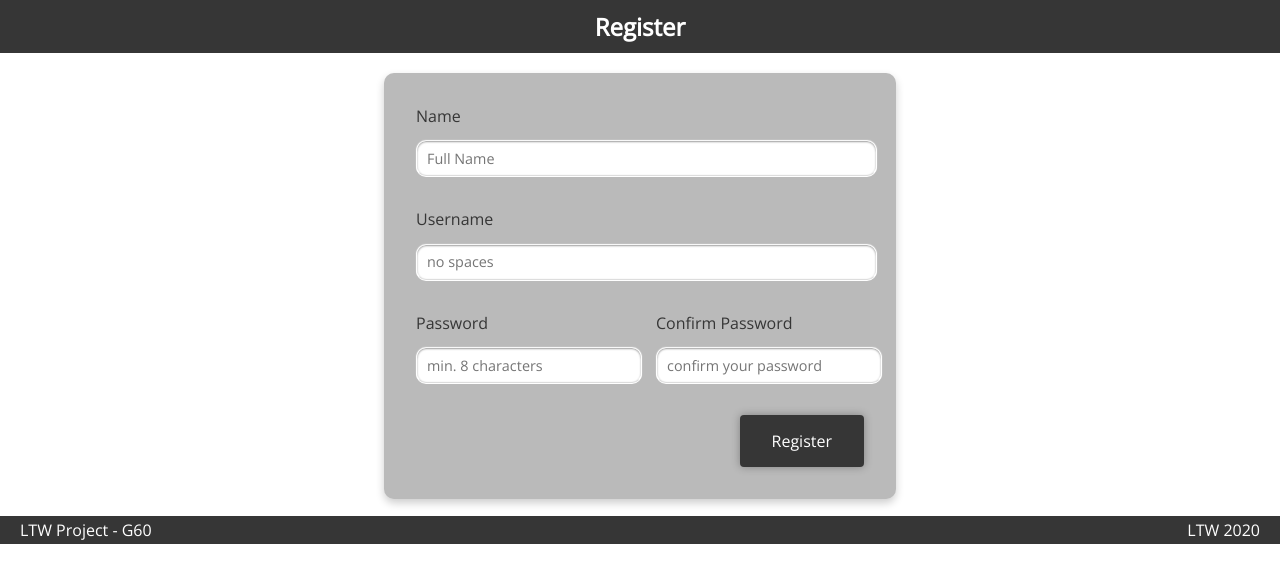
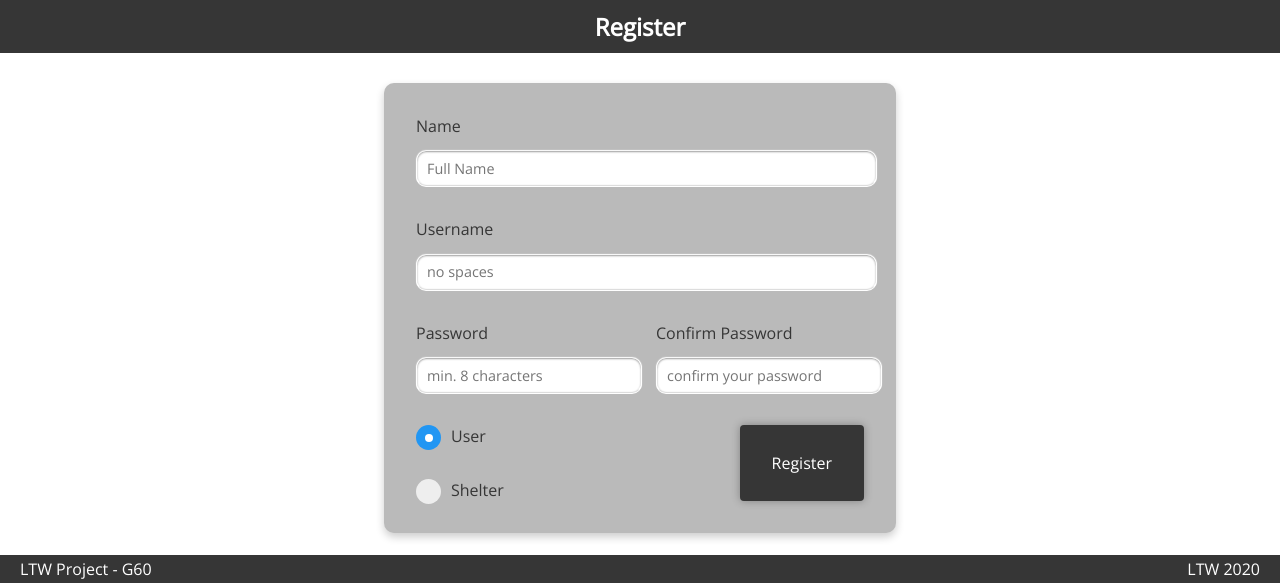
Before and after one commit to FEUP-LTW/ltw-project-g60, a PHP site: page /register in a window 1280 px wide. Shown: the part 256-839 px from the top of the page. Before the commit the page ends 800 px from the top, so only its background shows below. Run offline with PHP 8.4, Linux system fonts and the light colour scheme; some libraries are stand-ins or nearby versions.

Commit message:
last changes on register page

```diff
--- a/database/users.php
+++ b/database/users.php
@@ -87,3 +87,7 @@ function userExists($username, $password)
         return true;
     }
 }
+
+function registerUser($name, $username, $password, $usertype) {
+
+}
--- a/style/credentials.sass
+++ b/style/credentials.sass
@@ -49,8 +49,8 @@
 #register
   form
     display: grid
-    margin: 20px auto
-    grid-template-rows: 1fr 1fr 1fr 0.5fr
+    margin: 30px auto 50px
+    grid-template-rows: 0.6fr 0.6fr 0.6fr 0.5fr
     grid-template-columns: 1fr 1fr
     input[type=text], input[type=password]
       width: 98%
@@ -66,6 +66,53 @@
     label:nth-of-type(4)
       grid-column: 2
       grid-row: 3
+    div
+      grid-column: 1
+      grid-row: 4
+      label
+        display: block
+        position: relative
+        padding-left: 35px
+        margin-left: 1em
+        margin-bottom: 0
+        cursor: pointer
+        -webkit-user-select: none
+        -moz-user-select: none
+        -ms-user-select: none
+        user-select: none
+        input
+          position: absolute
+          opacity: 0
+          cursor: pointer
+          height: 0
+          width: 0
+        .checkmark
+          position: absolute
+          top: 1em
+          left: 0
+          height: 25px
+          width: 25px
+          background-color: #eee
+          border-radius: 50%
+      label
+        &:hover input ~ .checkmark
+          background-color: #ccc
+        input:checked ~ .checkmark
+          background-color: #2196F3
+        .checkmark:after
+          content: ""
+          position: absolute
+          display: none
+      label
+        input:checked ~ .checkmark:after
+          display: block
+        .checkmark:after
+          top: 9px
+          left: 9px
+          width: 8px
+          height: 8px
+          border-radius: 50%
+          background: white
     input:nth-of-type(1)
       grid-column: 2
       grid-row: 4
--- a/style/style.css
+++ b/style/style.css
@@ -308,8 +308,8 @@ body #shuffle-button {
 
 #register form {
   display: grid;
-  margin: 20px auto;
-  grid-template-rows: 1fr 1fr 1fr 0.5fr;
+  margin: 30px auto 50px;
+  grid-template-rows: 0.6fr 0.6fr 0.6fr 0.5fr;
   grid-template-columns: 1fr 1fr;
 }
 #register form input[type=text], #register form input[type=password] {
@@ -330,6 +330,60 @@ body #shuffle-button {
 #register form label:nth-of-type(4) {
   grid-column: 2;
   grid-row: 3;
+}
+#register form div {
+  grid-column: 1;
+  grid-row: 4;
+}
+#register form div label {
+  display: block;
+  position: relative;
+  padding-left: 35px;
+  margin-left: 1em;
+  margin-bottom: 0;
+  cursor: pointer;
+  -webkit-user-select: none;
+  -moz-user-select: none;
+  -ms-user-select: none;
+  user-select: none;
+}
+#register form div label input {
+  position: absolute;
+  opacity: 0;
+  cursor: pointer;
+  height: 0;
+  width: 0;
+}
+#register form div label .checkmark {
+  position: absolute;
+  top: 1em;
+  left: 0;
+  height: 25px;
+  width: 25px;
+  background-color: #eee;
+  border-radius: 50%;
+}
+#register form div label:hover input ~ .checkmark {
+  background-color: #ccc;
+}
+#register form div label input:checked ~ .checkmark {
+  background-color: #2196F3;
+}
+#register form div label .checkmark:after {
+  content: "";
+  position: absolute;
+  display: none;
+}
+#register form div label input:checked ~ .checkmark:after {
+  display: block;
+}
+#register form div label .checkmark:after {
+  top: 9px;
+  left: 9px;
+  width: 8px;
+  height: 8px;
+  border-radius: 50%;
+  background: white;
 }
 #register form input:nth-of-type(1) {
   grid-column: 2;
--- a/templates/forms/register.php
+++ b/templates/forms/register.php
@@ -15,6 +15,16 @@
                 <input type="password" name="password" placeholder="confirm your password">
             </label>
             <input type="submit" class="button" value="Register">
+            <div id="shelter-user-option">
+                <label>User
+                    <input type="radio"  name="usertype" value="user" checked="checked">
+                    <span class="checkmark"></span>
+                </label>
+                <label>Shelter
+                    <input type="radio"  name="usertype" value="shelter">
+                    <span class="checkmark"></span>
+                </label>
+            </div>
         </form>
     </section>
 </div>
```
Also changed, not shown: 1 other file.
